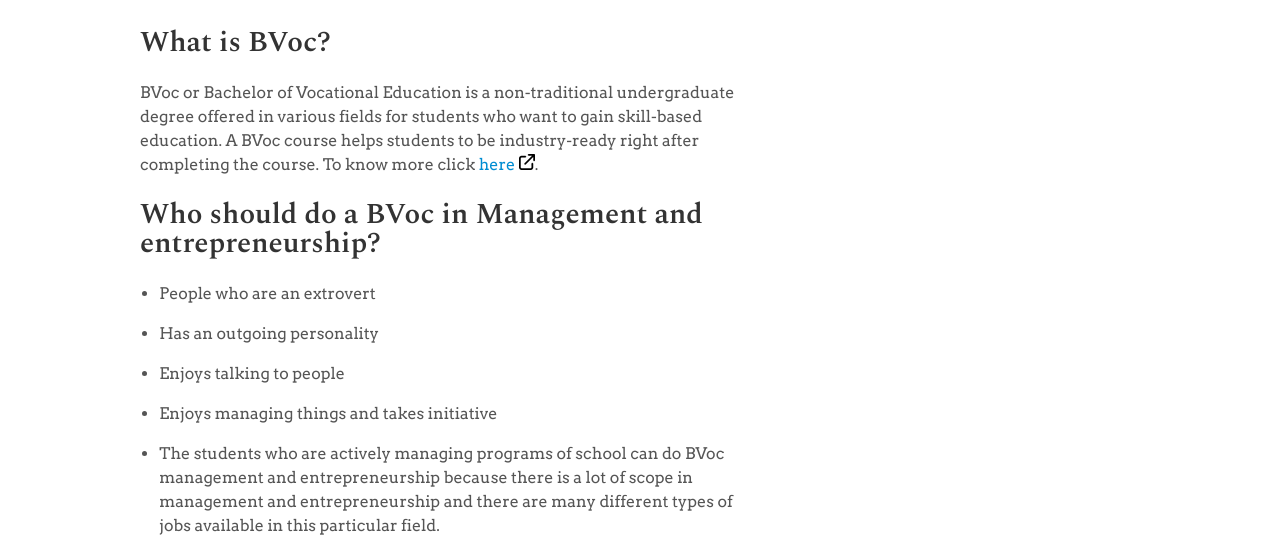
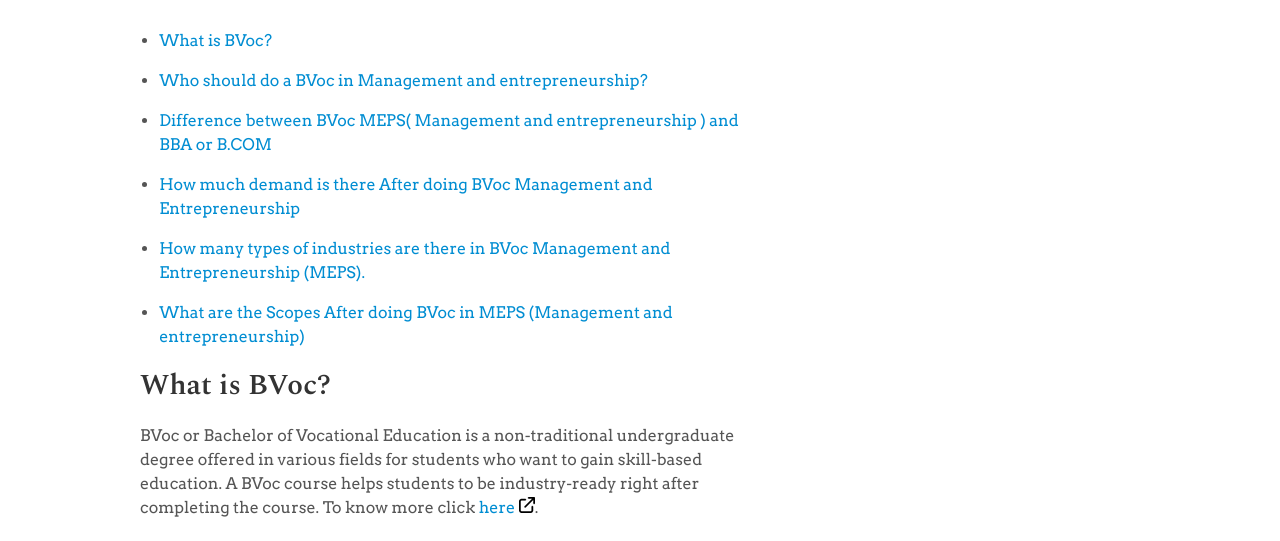
Before and after one commit to yash-drona/blog.bvoc, a website: page src/bvoc_meps.html in a window 1280 px wide. Shown: the part 246-787 px from the top of the page. Drawn offline with nearby package versions, Linux system fonts and the light colour scheme.

Commit message:
Index added in MEPS blog

```diff
--- a/src/bvoc_meps.html
+++ b/src/bvoc_meps.html
@@ -32,7 +32,37 @@
       <section class="blog">
         <h1 class="blog__title">BVoc in Management and Entrepreneurship</h1>
 
-        <article class="article">
+        <nav>
+          <ul role="list">
+            <li><a href="#what-is-bvoc">What is BVoc?</a></li>
+            <li>
+              <a href="#who-should-do">Who should do a BVoc in Management and entrepreneurship?</a>
+            </li>
+            <li>
+              <a href="#difference"
+                >Difference between BVoc MEPS( Management and entrepreneurship ) and BBA or B.COM</a
+              >
+            </li>
+            <li>
+              <a href="#demand"
+                >How much demand is there After doing BVoc Management and Entrepreneurship</a
+              >
+            </li>
+            <li>
+              <a href="#industries"
+                >How many types of industries are there in BVoc Management and Entrepreneurship
+                (MEPS).</a
+              >
+            </li>
+            <li>
+              <a href="#scopes"
+                >What are the Scopes After doing BVoc in MEPS (Management and entrepreneurship)</a
+              >
+            </li>
+          </ul>
+        </nav>
+
+        <article class="article" id="what-is-bvoc">
           <h2 class="article__title">What is BVoc?</h2>
           <p>
             BVoc or Bachelor of Vocational Education is a non-traditional undergraduate degree
@@ -49,7 +79,7 @@
           </p>
         </article>
 
-        <article class="article">
+        <article class="article" id="who-should-do">
           <h2 class="article__title">Who should do a BVoc in Management and entrepreneurship?</h2>
           <ul role="list">
             <li>People who are an extrovert</li>
@@ -66,7 +96,7 @@
           </ul>
         </article>
 
-        <article class="article">
+        <article class="article" id="difference">
           <h2 class="article__title">
             Difference between BVoc MEPS( Management and entrepreneurship ) and BBA or B.COM
           </h2>
@@ -102,7 +132,7 @@
           </p>
         </article>
 
-        <article class="article">
+        <article class="article" id="demand">
           <h2 class="article__title">
             How much demand is there After doing BVoc Management and Entrepreneurship
           </h2>
@@ -119,7 +149,7 @@
           </p>
         </article>
 
-        <article class="article">
+        <article class="article" id="industries">
           <h2 class="article__title">
             How many types of industries are there in BVoc Management and Entrepreneurship (MEPS).
           </h2>
@@ -141,7 +171,7 @@
           </ul>
         </article>
 
-        <article class="article">
+        <article class="article" id="scopes">
           <h2 class="article__title">
             What are the Scopes After doing BVoc in MEPS (Management and entrepreneurship)
           </h2>
```
